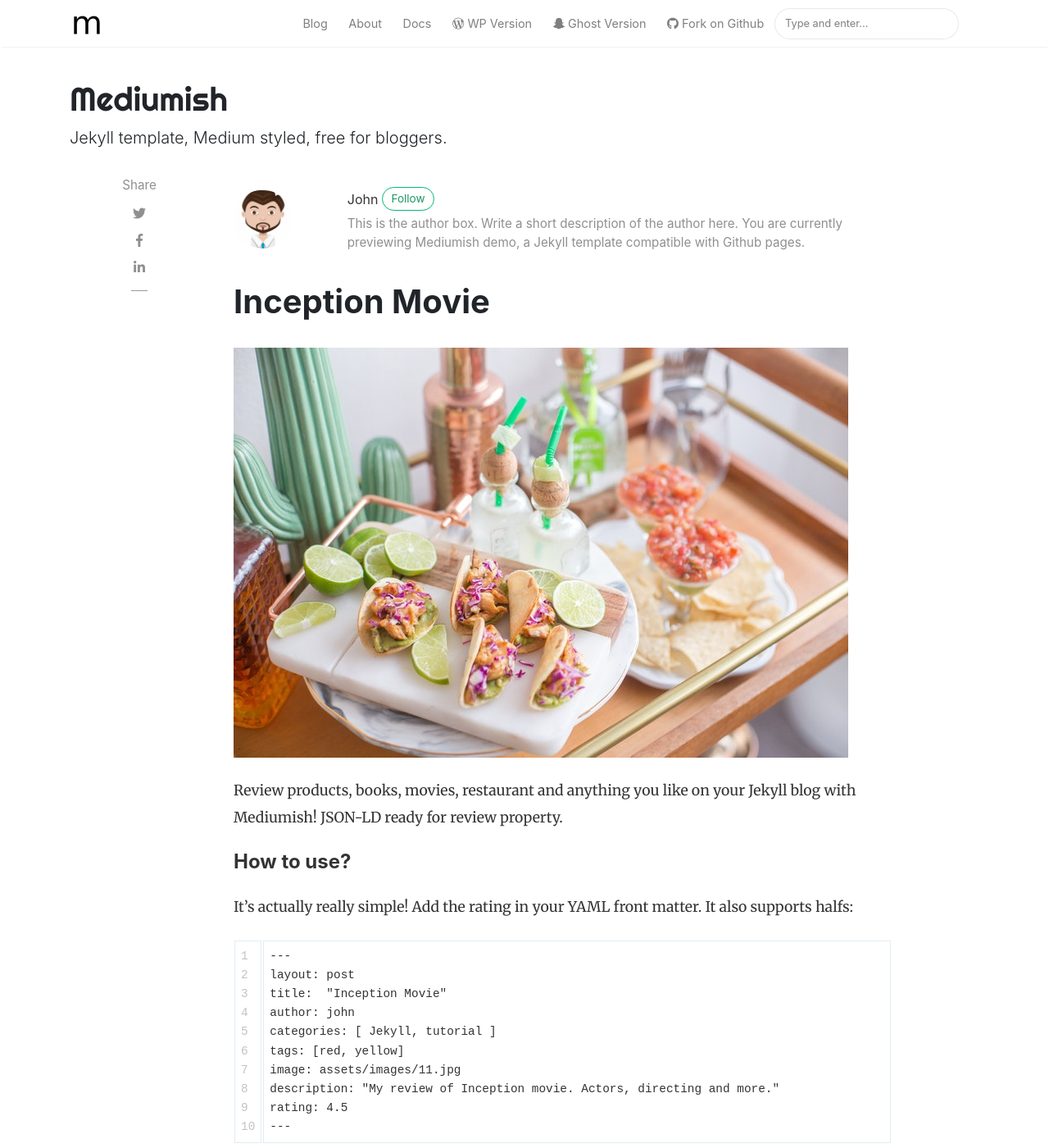
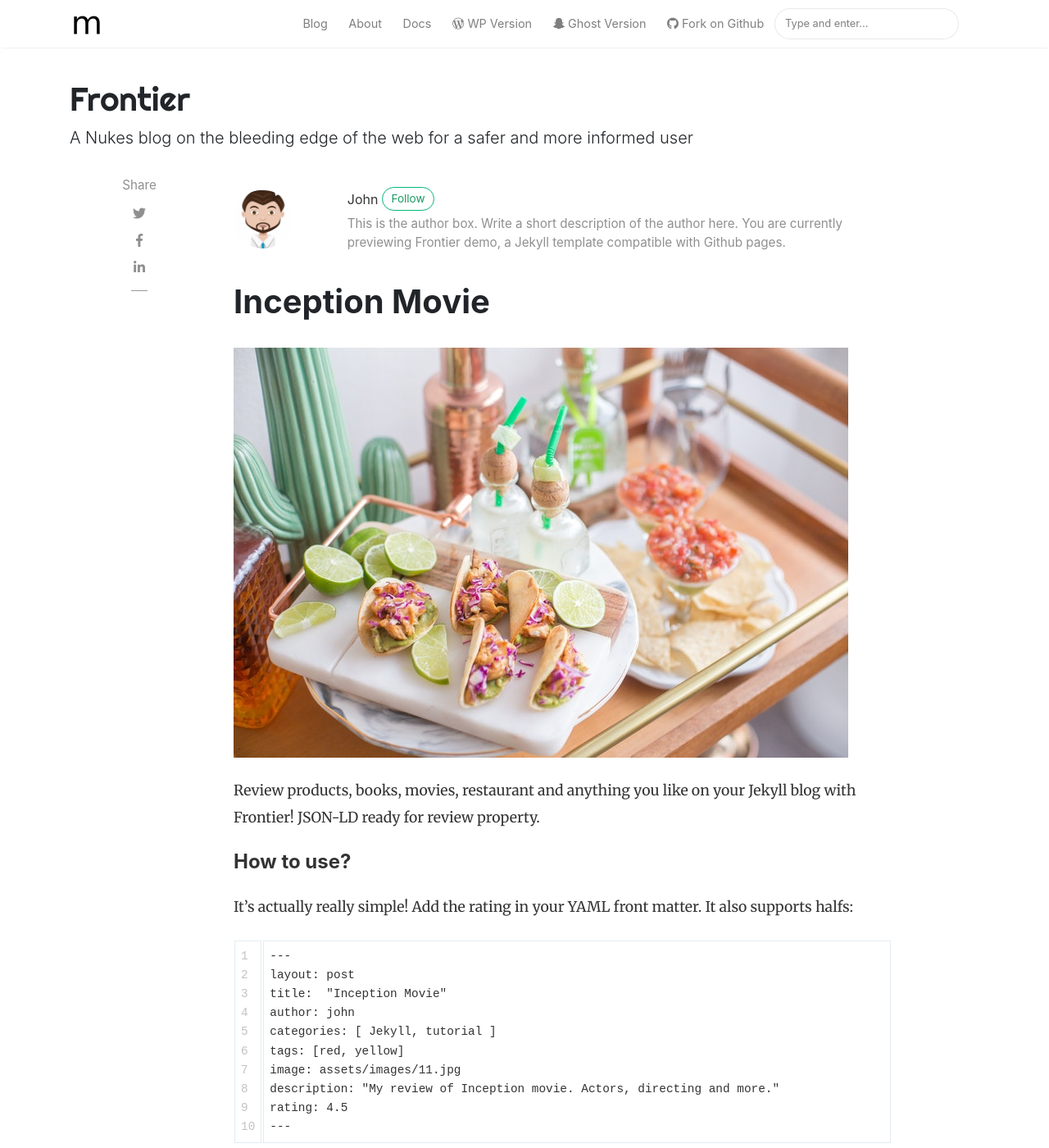
Before and after one commit to plutoniumm/frontier, a Jekyll site: the page built from _posts/2018-01-11-customer-service.md, in a window 1280 px wide and 1400 px high. Shown: the whole window at 82% size. Built offline with Jekyll 4.4.1, drawn with Linux system fonts in a browser that asks for light colours; nearby versions of some CDN libraries; comment, search, counter and statistics services are not loaded; some of the changed text lies outside the part shown.

Commit message:
CleanupTest

```diff
--- a/_config.yml
+++ b/_config.yml
@@ -1,35 +1,33 @@
 # Site
-name: "Mediumish"
-title: "Mediumish"
-description: "Jekyll template, Medium styled, free for bloggers."
+name: "Frontier"
+title: "Frontier"
+description: "A Nukes blog on the bleeding edge of the web for a safer and more informed user"
 logo: 'assets/images/logo.png'
 favicon: 'assets/images/logo.png'
-baseurl: /mediumish-theme-jekyll
-google_analytics: 'UA-46278016-1'
-disqus: 'demowebsite'
-mailchimp-list: 'https://wowthemes.us11.list-manage.com/subscribe/post?u=8aeb20a530e124561927d3bd8&amp;id=8c3d2d214b'
+baseurl:
+# mailchimp-list: ''
 include: ["_pages"]
 permalink: /:title/
 
 # Authors
 authors:
   sal:
-    name: Sal
-    display_name: Sal
-    gravatar: e56154546cf4be74e393c62d1ae9f9d4
+    name: Manav Seksaria
+    display_name: Plutonium
+    # gravatar: e56154546cf4be74e393c62d1ae9f9d4
     email: wowthemesnet@gmail.com
-    web: https://www.wowthemes.net
-    twitter: https://twitter.com/wowthemesnet
-    description: "Author of Mediumish, a Bootstrap Medium styled template available for WordPress, HTML, Ghost and Jekyll. You are currently previewing Jekyll template demo."
+    # web: https://www.wowthemes.net
+    # twitter: https://twitter.com/wowthemesnet
+    description: "Author of Frontier, a Bootstrap Medium styled template available for WordPress, HTML, Ghost and Jekyll. You are currently previewing Jekyll template demo."
   john:
     name: John
     display_name: John
     avatar: 'assets/images/avatar.png'
-    gravatar: b1cc14991db7a456fcd761680bbc8f81
+    # gravatar: b1cc14991db7a456fcd761680bbc8f81
     email: wowthemesnet@gmail.com
-    web: https://www.wowthemes.net
-    twitter: https://twitter.com/wowthemesnet
-    description: "This is the author box. Write a short description of the author here. You are currently previewing Mediumish demo, a Jekyll template compatible with Github pages."
+    # web: https://www.wowthemes.net
+    # twitter: https://twitter.com/wowthemesnet
+    description: "This is the author box. Write a short description of the author here. You are currently previewing Frontier demo, a Jekyll template compatible with Github pages."
 
 # Plugins
 plugins:
@@ -62,9 +60,9 @@ kramdown:
       line_numbers: true
 
 # Adsense (change to "enabled" to activate, also your client id and ad slot. Create a new ad unit from your Adsense account to get the slot.)
-adsense: "disabled"
-adsense-data-ad-client: "ca-pub-3412143450191416"
-adsense-data-ad-slot: "1363087678"
+# adsense: "disabled"
+# adsense-data-ad-client: "ca-pub-3412143450191416"
+# adsense-data-ad-slot: "1363087678"
 
 # Lazy Images ("enabled" or "disabled")
 lazyimages: "disabled"
--- a/_posts/2018-01-11-customer-service.md
+++ b/_posts/2018-01-11-customer-service.md
@@ -11,7 +11,7 @@ hidden: true
 rating: 4.5
 ---
 
-Review products, books, movies, restaurant and anything you like on your Jekyll blog with Mediumish! JSON-LD ready for review property.
+Review products, books, movies, restaurant and anything you like on your Jekyll blog with Frontier! JSON-LD ready for review property.
 
 #### How to use?
 
--- a/assets/css/screen.css
+++ b/assets/css/screen.css
@@ -1,8 +1,3 @@
-/*
-Template Name: Mediumish
-Copyright: Sal, WowThemes.net, https://www.wowthemes.net
-License: https://www.wowthemes.net/freebies-license/
-*/
 @media screen and (min-width:1500px) {
     html { font-size:18px; } /* Increase the font size on higher resolutions */
     .container {max-width:80%;}
```
Also changed, not shown: _layouts/default.html (+52 -23 lines), README.md, changelog.md (deleted).
